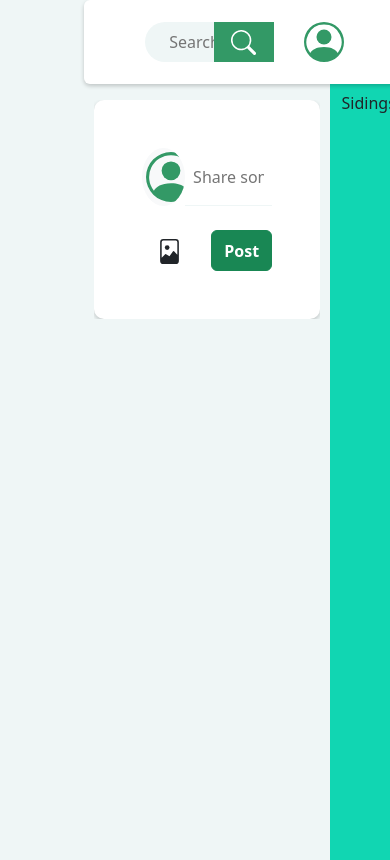
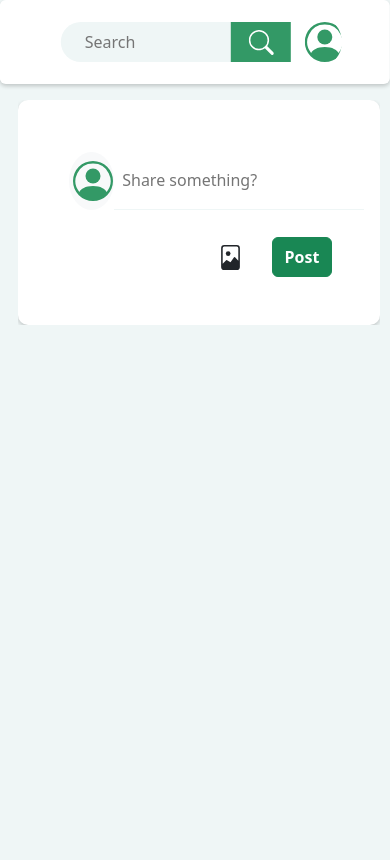
Before and after one commit to jmtgalvez/besh-flexi, a React (Create React App) app in the folder capstone-client/: page /userinterface in a window 390 px wide. Built offline with nearby package versions, Linux system fonts and the light colour scheme.

Commit message:
Side gone when reach certain breakpoints.

```diff
--- a/capstone-client/public/css/ui.css
+++ b/capstone-client/public/css/ui.css
@@ -7,11 +7,13 @@
 .frontPage {
   display: flex;
   background: #eff6f6;
+  width: 100vw;
+  justify-content: center;
 }
 .frontPage .header {
   display: flex;
   position: relative;
-  height: 100vh;
+  height: 100%;
   width: 20vw;
 }
 .frontPage .header .header-content {
@@ -83,26 +85,26 @@
   position: relative;
   flex-direction: column;
   background-color: #eff6f6;
-  width: 80vw;
+  width: 100vw;
   margin-left: 0.5em;
 }
 .frontPage .content .navbar {
   display: flex;
   position: relative;
-  width: 100%;
   z-index: 10;
 }
 .frontPage .content .navbar .navbar-content {
   position: fixed;
   background-color: white;
-  width: 80vw;
   height: 10vh;
+  right: 0;
+  left: 18vw;
   top: 0;
   box-shadow: 0 2px 4px 0 rgba(0, 0, 0, 0.2);
 }
 .frontPage .content .navbar .navbar-content .search {
   position: relative;
-  width: 70%;
+  width: 100%;
   background-color: transparent;
   padding: 0.2em;
   padding: 0.2em 0.8em;
@@ -158,7 +160,7 @@
   position: fixed;
   width: 250px;
   height: auto;
-  right: 20px;
+  right: clamp(20px, 5vw, 30px);
   top: 10.5vh;
   transition: 1s;
   box-shadow: 0 2px 4px 0 rgba(0, 0, 0, 0.2);
@@ -215,15 +217,18 @@
 }
 .frontPage .content .content-body .newsfeeds .newsfeeds-container-1 {
   display: flex;
+  width: clamp(100%, 100%, 600px);
   background-color: white;
   border-radius: 10px;
+  justify-content: space-evenly;
   box-shadow: 0 2px 4px 0 rgba(0, 0, 0, 0.2);
 }
-.frontPage .content .content-body .newsfeeds .newsfeeds-container-1 .post-container .newsfeeds-photo {
-  max-height: 100px;
-  max-width: 100px;
+.frontPage .content .content-body .newsfeeds .newsfeeds-container-1 .post-container {
+  width: max-content;
+  padding: 0.2rem;
 }
 .frontPage .content .content-body .newsfeeds .newsfeeds-container-1 .post-container .newsfeeds-photo svg {
+  width: clamp(40px, 5vw, 100px);
   color: #339966;
 }
 .frontPage .content .content-body .newsfeeds .newsfeeds-container-1 .post-container .newsfeeds-input {
@@ -272,6 +277,10 @@
 }
 
 @media screen and (max-width: 800px) {
+  .content .navbar .navbar-content {
+    width: 100vw;
+    transform: translateX(-18vw);
+  }
   .header-content {
     display: none;
   }
--- a/capstone-client/public/scss/ui.scss
+++ b/capstone-client/public/scss/ui.scss
@@ -11,11 +11,13 @@ $background: #11D6B2;
 .frontPage {
     display: flex;
     background: $secondaryColor;
+    width: 100vw;
+    justify-content: center;
     // HEADER CODE
     .header {
         display: flex;
         position: relative;
-        height: 100vh;
+        height: 100%;
         width: 20vw;
         .header-content {
             position: fixed;
@@ -89,24 +91,24 @@ $background: #11D6B2;
         position: relative;
         flex-direction: column;
         background-color: $secondaryColor;
-        width: 80vw;
+        width: 100vw;
         margin-left: 0.5em;
         //START NAVBAR
         .navbar {
             display: flex;
             position: relative;
-            width: 100%;
             z-index: 10;
             .navbar-content {
                 position: fixed;
                 background-color: white;
-                width: 80vw;
                 height: 10vh;
+                right: 0;
+                left: 18vw;
                 top: 0;
                 box-shadow: 0 2px 4px 0 rgba(0, 0, 0, .2);
                 .search {
                     position: relative;
-                    width: 70%;
+                    width: 100%;
                     background-color: transparent;
                     padding: 0.2em;
                     padding: 0.2em 0.8em;
@@ -163,7 +165,7 @@ $background: #11D6B2;
                     position: fixed;
                     width: 250px;
                     height: auto;
-                    right: 20px;
+                    right: clamp(20px, 5vw, 30px);
                     top: 10.5vh;
                     transition: 1s;
                     box-shadow: 0 2px 4px 0 rgba(0, 0, 0, .2);
@@ -224,14 +226,17 @@ $background: #11D6B2;
                 margin-top: 10vh;
                 .newsfeeds-container-1 {
                     display: flex;
+                    width: clamp(100%, 100%, 600px);
                     background-color: white;
                     border-radius: 10px;
+                    justify-content: space-evenly;
                     box-shadow: 0 2px 4px 0 rgba(0, 0, 0, .2);
                     .post-container {
+                        width: max-content;
+                        padding: .2rem;
                         .newsfeeds-photo {
-                            max-height: 100px;
-                            max-width: 100px;
                             svg {
+                                width: clamp(40px, 5vw, 100px);
                                 color: $primaryColor;
                             }
                         }
@@ -239,7 +244,7 @@ $background: #11D6B2;
                             border: none;
                             outline: none;
                             border-bottom: 1px solid $secondaryColor;
-                            width: 90%;
+                            width: 90%
                         }
                     }
                 }
@@ -292,7 +297,17 @@ $background: #11D6B2;
 }
 
 @media screen and (max-width: 800px) {
+    .content {
+        .navbar {
+            .navbar-content {
+                width: 100vw;
+                transform: translateX(-18vw);
+            }
+        }
+    }
+
     .header-content {
         display: none;
     }
+
 }
--- a/capstone-client/src/components/UI/UiFrontPage.js
+++ b/capstone-client/src/components/UI/UiFrontPage.js
@@ -11,9 +11,11 @@ export default function UiFrontPage(){
 
     return (
       <div className='frontPage'>
-        <div className="header">
+        {window.innerWidth > 800 &&
+          <div className="header">
             <UIHeader />
-        </div>
+          </div>
+          }
           <div className="content">
             <div className="navbar">
                 <UiNavbar  />
@@ -24,9 +26,11 @@ export default function UiFrontPage(){
                   <UiNewsFeedsForm />
               </div>
 
+              {window.innerWidth > 675 &&
               <div className="side">
                   <UiSide />
               </div>
+              }
 
             </div>
 
--- a/capstone-client/src/components/UI/UiNavbar.js
+++ b/capstone-client/src/components/UI/UiNavbar.js
@@ -17,7 +17,7 @@ export default function UiNavbar () {
   return (
     <div className='navbar-content px-5 rounded-2 d-flex
 
-    align-items-center justify-content-between'>
+    align-items-center flex-1 justify-content-between'>
 
         <div className="search d-flex align-items-center gap-1">
             <input className='search-input py-2 px-4' type="search" placeholder='Search' />
```
Also changed, not shown: 1 other file (tests, documents, lock files or other folders).
